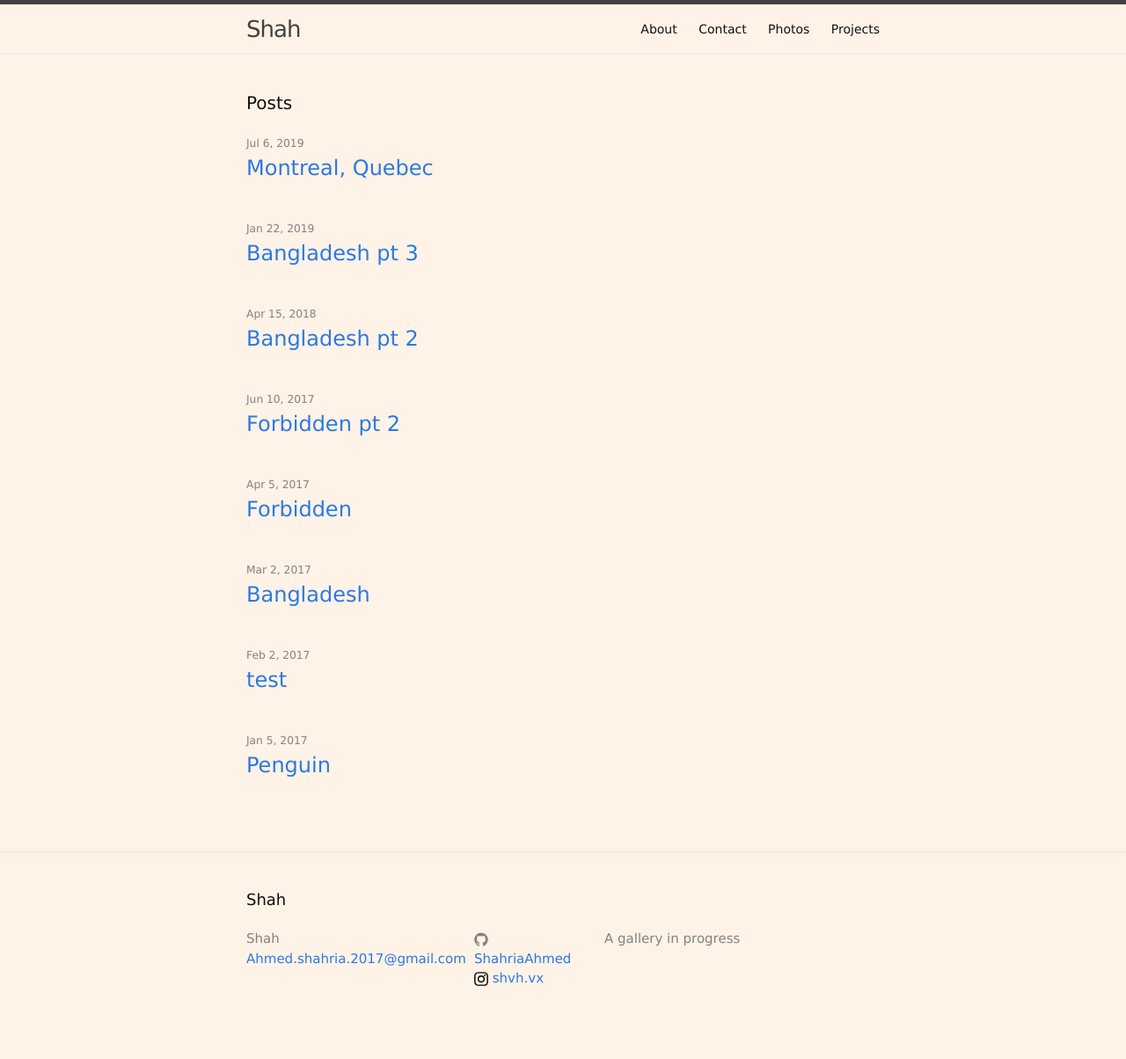
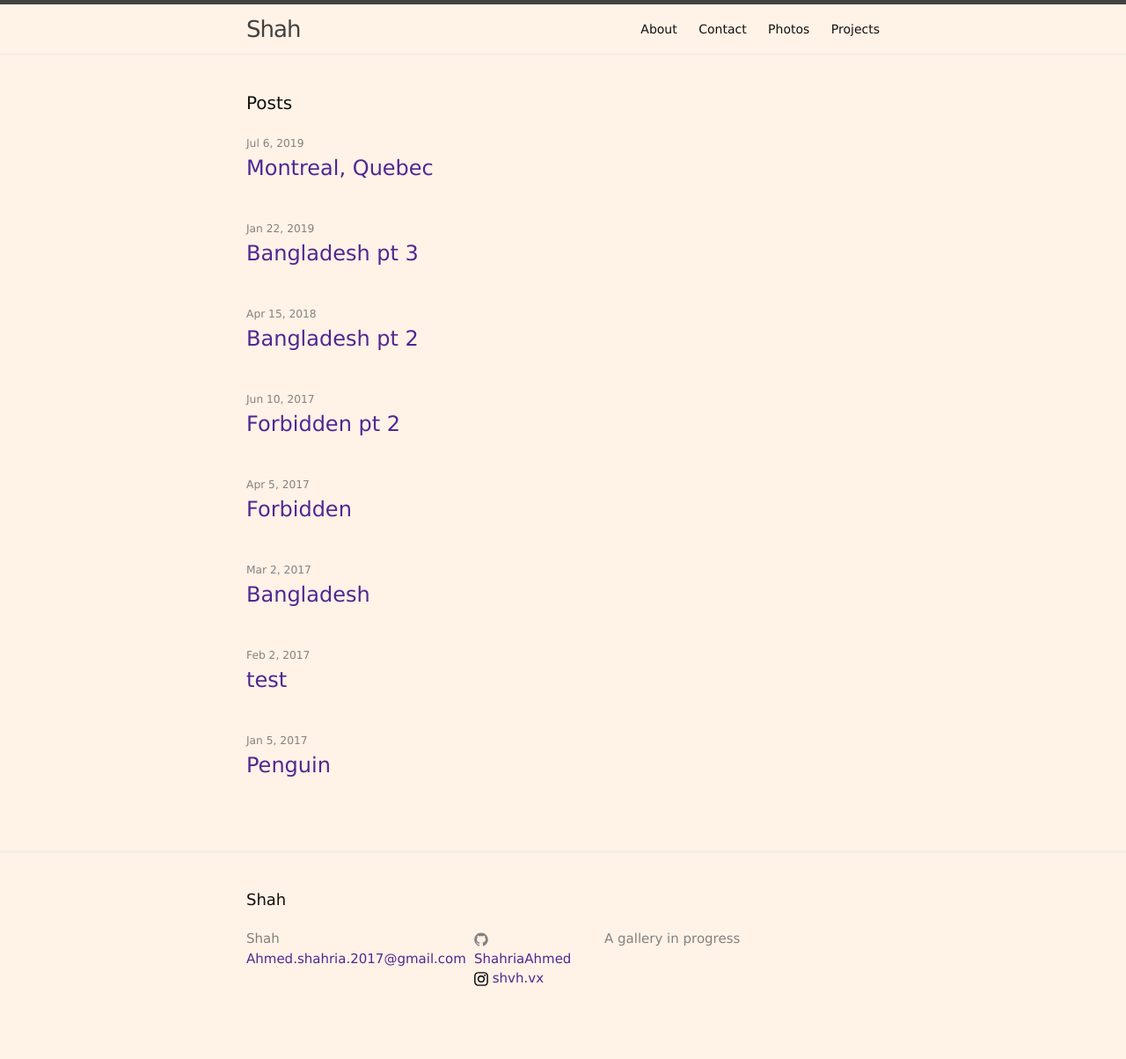
Before and after one commit to ShahriaAhmed/ShahriaAhmed.github.io, a Jekyll site: the page built from index.html, in a window 1280 px wide. Shown: the whole page at 88% size. Built offline with Jekyll 4.4.1, drawn with Linux system fonts in a browser that asks for light colours.

Commit message:
Update main.scss

```diff
--- a/css/main.scss
+++ b/css/main.scss
@@ -16,7 +16,7 @@ $spacing-unit:     40px;
 
 $text-color:       #111;
 $background-color: #FFF2E6;
-$brand-color:      #2a7ae2;
+$brand-color:      #502793;
 
 $grey-color:       #828282;
 $grey-color-light: lighten($grey-color, 40%);
```
